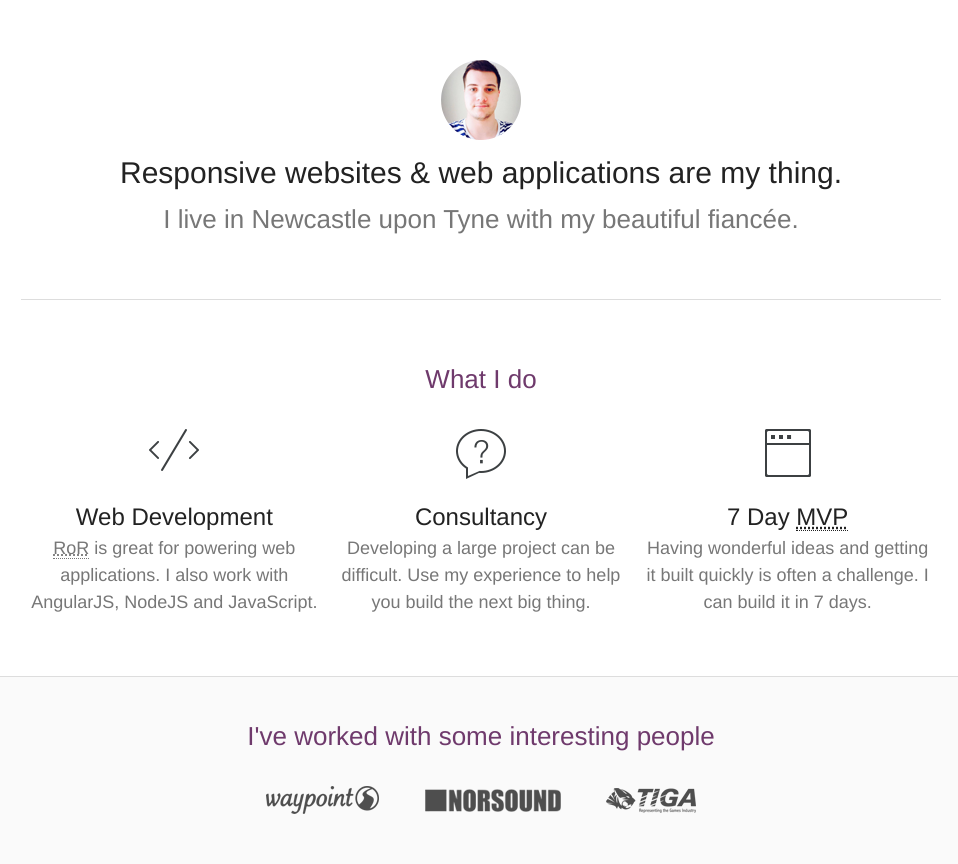
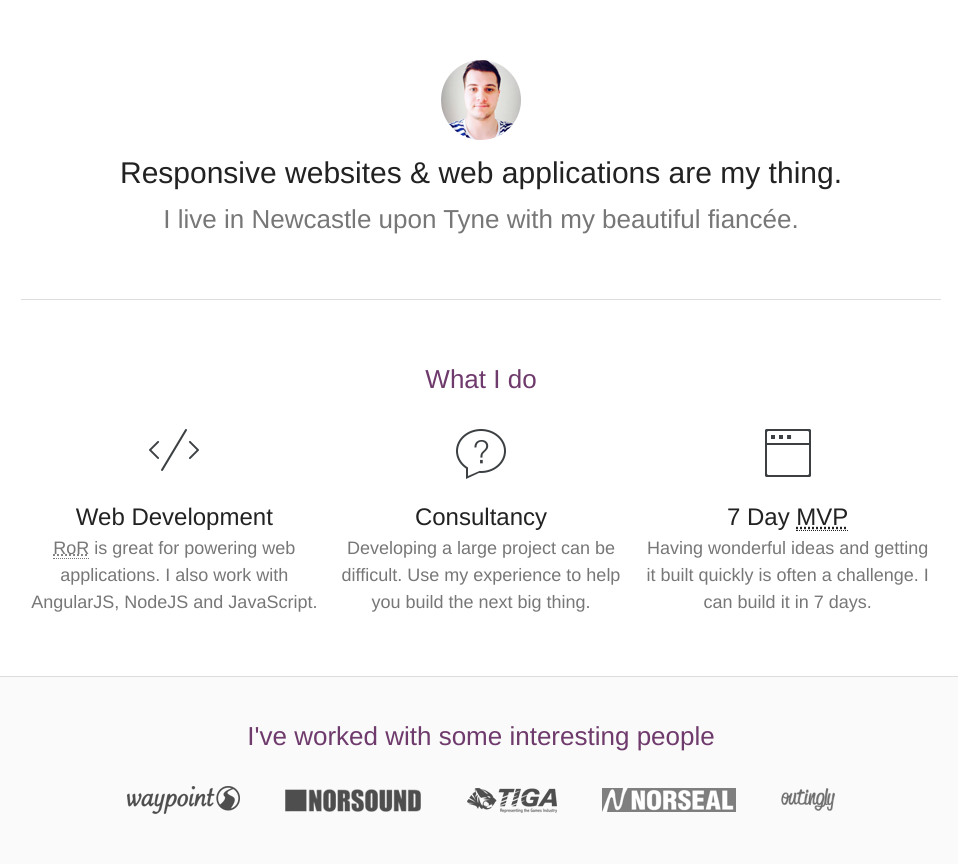
Before and after one commit to liampmccabe/notrab.github.io, a Jekyll site: the page built from index.html, in a window 1280 px wide. Shown: the part 753-1617 px from the top of the page, without its empty margins (159-1117 px from the left). Built offline with Jekyll 4.4.1, drawn with Linux system fonts in a browser that asks for light colours; nearby versions of some CDN libraries; Markdown is read by kramdown in place of the engine named in the settings; grey boxes are pictures that could not be loaded.

Commit message:
Updated avatars

```diff
--- a/_includes/index/clients.html
+++ b/_includes/index/clients.html
@@ -6,6 +6,8 @@
       <li><img src="{{ "/img/logos/waypoint.png" | prepend: site.baseurl }}" alt="Waypoint" /></li>
       <li><img src="{{ "/img/logos/norsound.png" | prepend: site.baseurl }}" alt="Norsound" /></li>
       <li><img src="{{ "/img/logos/tiga.png" | prepend: site.baseurl }}" alt="TIGA" /></li>
+      <li><img src="{{ "/img/logos/norseal.png" | prepend: site.baseurl }}" alt="Norseal" /></li>
+      <li><img src="{{ "/img/logos/outingly.png" | prepend: site.baseurl }}" alt="Outingly" /></li>
     </ul>
   </div>
 </section>
--- a/_includes/index/testimonials.html
+++ b/_includes/index/testimonials.html
@@ -9,7 +9,7 @@
         </div>
 
         <div class="person">
-          <img src="{{ "/img/tavatar.png" | prepend: site.baseurl }}" alt="Jesus Christ" />
+          <img src="{{ "/img/sammy.jpg" | prepend: site.baseurl }}" alt="Jesus Christ" />
           <span class="name">Sammy Isseyegh</span>
           <span class="role">Client, Outingly</span>
         </div>
@@ -23,7 +23,7 @@
         </div>
 
         <div class="person">
-          <img src="{{ "/img/tavatar2.png" | prepend: site.baseurl }}" alt="Jesus Christ" />
+          <img src="{{ "/img/nick.jpg" | prepend: site.baseurl }}" alt="Jesus Christ" />
           <span class="name">Nick Booth</span>
           <span class="role">Client, Waypoint</span>
         </div>
```
Also changed, not shown: img/logos/norseal.png (added), img/logos/outingly.png (added), img/nick.jpg (added), img/sammy.jpg (added), img/tavatar.png (deleted), img/tavatar2.png (deleted).
